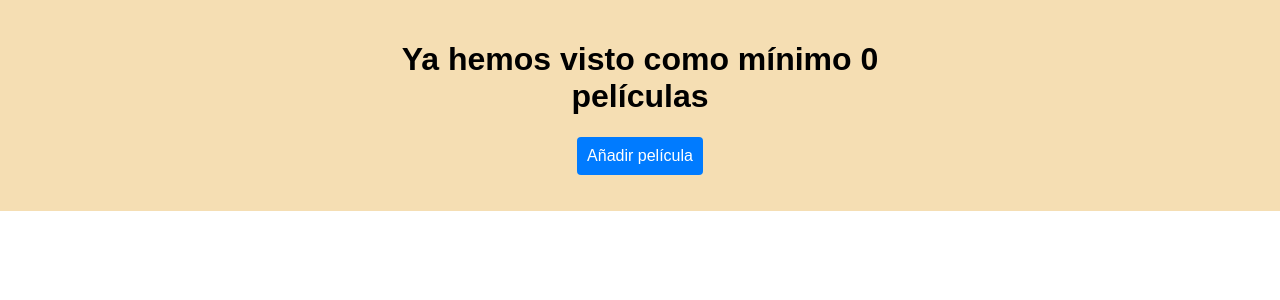
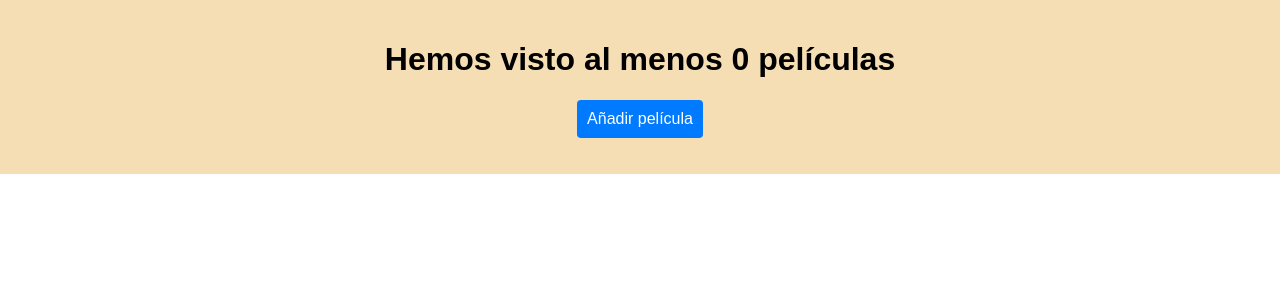
Before and after one commit to autosquash/film-manager, a React (Vite) app: page / in a window 1280 px wide. Shown: the top 300 px of the page. Built offline with nearby package versions, Linux system fonts and the light colour scheme.

Commit message:
modify text

```diff
--- a/src/components/App.tsx
+++ b/src/components/App.tsx
@@ -65,7 +65,7 @@ export default function App() {
       ) : (
         <>
           <h1 className={styles.title}>
-            Ya hemos visto como mínimo {moviesState.movies.length} películas
+            Hemos visto al menos {moviesState.movies.length} películas
           </h1>
           <button onClick={() => setShowForm(!showForm)}>
             Añadir película
```
